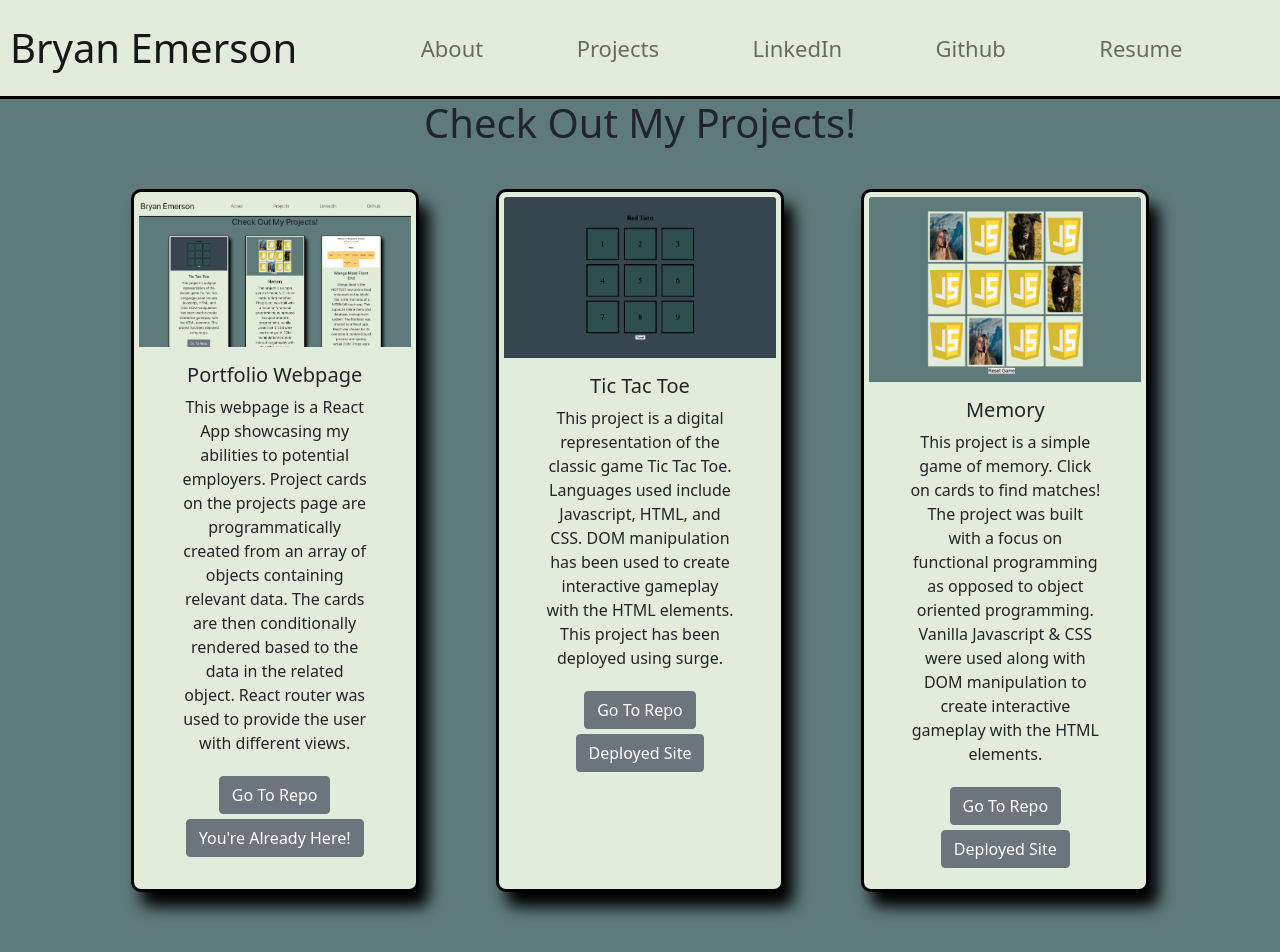
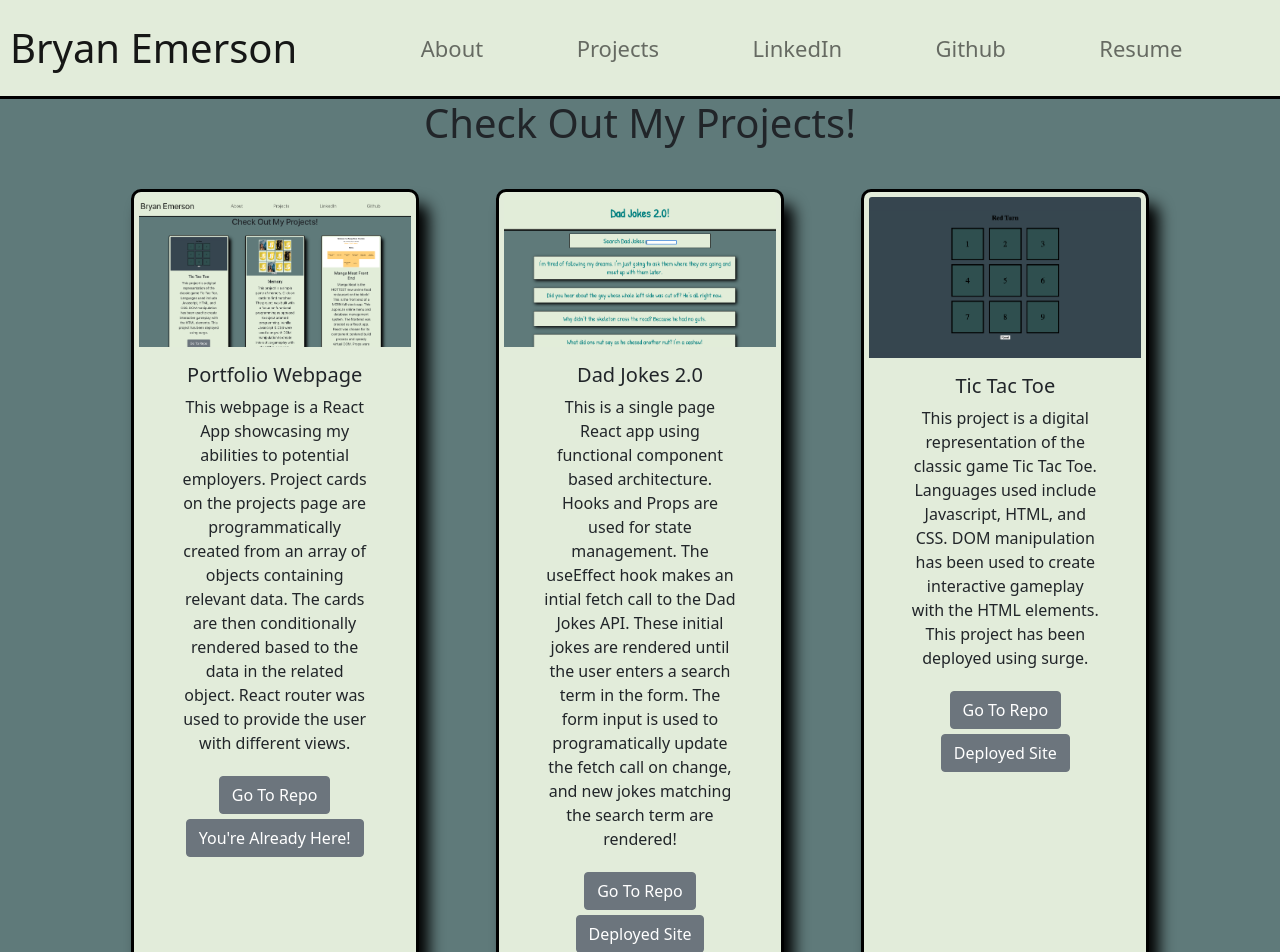
Before and after one commit to bryan-emerson/portfolio, a React (Create React App) app: page /projects in a window 1280 px wide. Shown: the top 952 px of the page. Built offline with nearby package versions, Linux system fonts and the light colour scheme.

Commit message:
new project dad2

```diff
--- a/src/pages/Projects/index.js
+++ b/src/pages/Projects/index.js
@@ -11,6 +11,7 @@ import StarWars from '../../images/starWarsAPI.png'
 import DadJokes from '../../images/dadJokes.png'
 import GameOfWar from '../../images/gameOfWar.png'
 import Portfolio from '../../images/portfolio.png'
+import Dad2 from '../../images/dad2.png'
 
 import './style.css'
 
@@ -23,6 +24,13 @@ export default class Projects extends Component {
           url: null,
           git: 'https://github.com/bryan-emerson/portfolio',
           image: Portfolio
+        },
+        {
+          name: 'Dad Jokes 2.0',
+          info: 'This is a single page React app using functional component based architecture. Hooks and Props are used for state management. The useEffect hook makes an intial fetch call to the Dad Jokes API. These initial jokes are rendered until the user enters a search term in the form. The form input is used to programatically update the fetch call on change, and new jokes matching the search term are rendered!',
+          url: 'https://abhorrent-lumber.surge.sh/',
+          git: 'https://github.com/bryan-emerson/jokeDad',
+          image: Dad2
         },
         {
           name: 'Tic Tac Toe',
```
Also changed, not shown: src/images/dad2.png (added).
